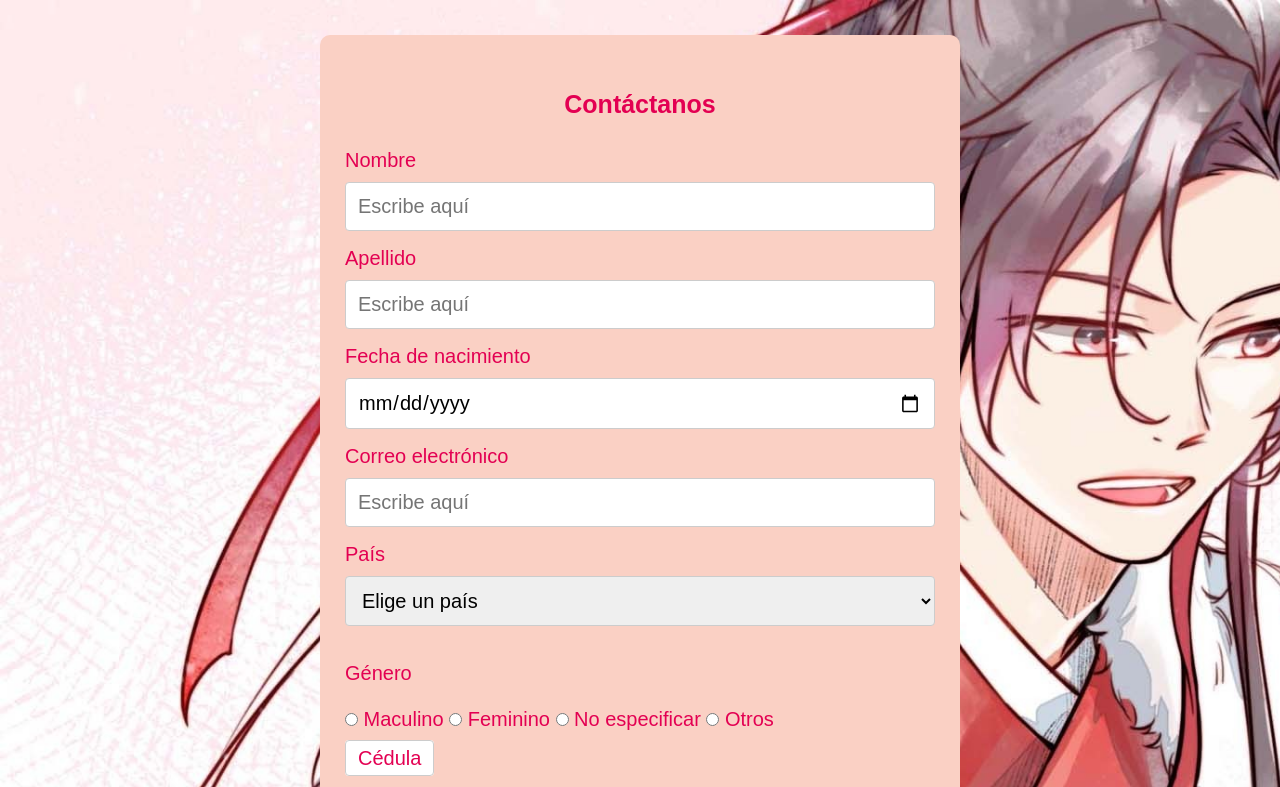
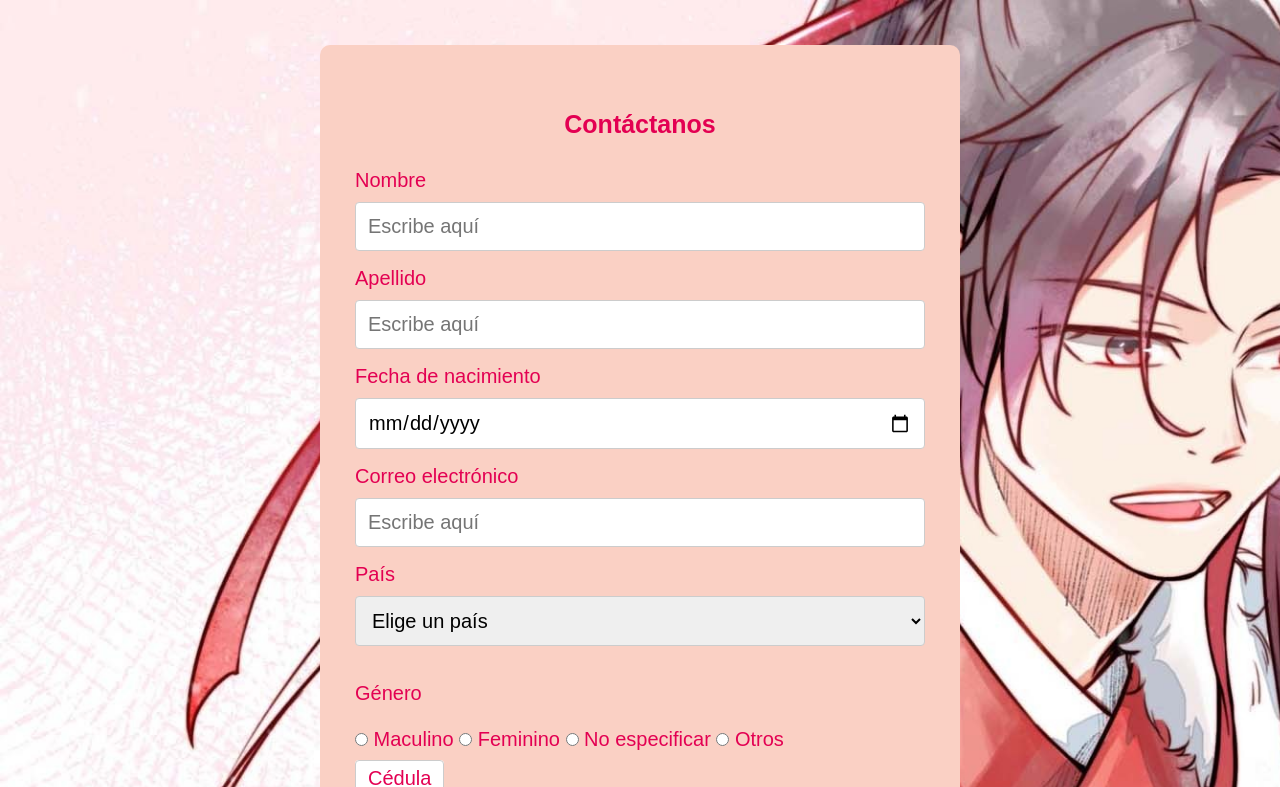
Before and after one commit to Carocris/formularios, a plain HTML site: page index.html in a window 1280 px wide. Shown: the top 787 px of the page. Drawn offline with Linux system fonts and the light colour scheme.

Commit message:
en proceso

```diff
--- a/style/styles.css
+++ b/style/styles.css
@@ -32,9 +32,9 @@ article {
 
 
     width: 50%;
-    padding: 25px;
+    padding: 35px;
     transition: 0.3s;
-    margin: 35px auto;
+    margin: 45px auto;
     text-align: left;
     border-radius: 10px;
     background-color: #fad0c4;
```
Also changed, not shown: images/1656328234682.jpg (added), images/ic.webp (added), images/lk.webp (added).
